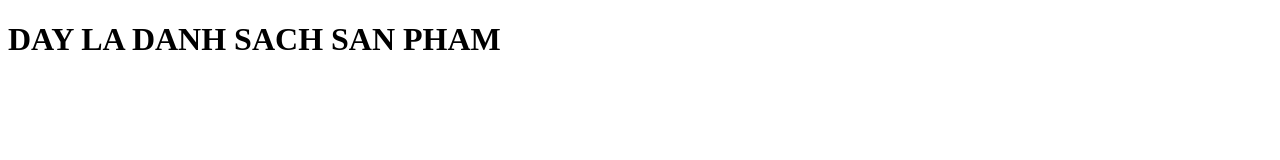
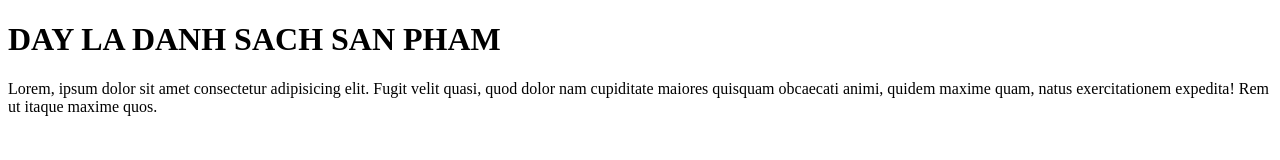
Before and after one commit to ChungPhong0205/bai-13, a plain HTML site: page product-list.html in a window 1280 px wide. Drawn offline with Linux system fonts and the light colour scheme.

Commit message:
Create page product-list

```diff
--- a/product-list.html
+++ b/product-list.html
@@ -1,11 +1,16 @@
 <!DOCTYPE html>
 <html lang="en">
-<head>
-    <meta charset="UTF-8">
-    <meta name="viewport" content="width=device-width, initial-scale=1.0">
+  <head>
+    <meta charset="UTF-8" />
+    <meta name="viewport" content="width=device-width, initial-scale=1.0" />
     <title>Document</title>
-</head>
-<body>
+  </head>
+  <body>
     <h1>DAY LA DANH SACH SAN PHAM</h1>
-</body>
+    <p>
+      Lorem, ipsum dolor sit amet consectetur adipisicing elit. Fugit velit
+      quasi, quod dolor nam cupiditate maiores quisquam obcaecati animi, quidem
+      maxime quam, natus exercitationem expedita! Rem ut itaque maxime quos.
+    </p>
+  </body>
 </html>
```
